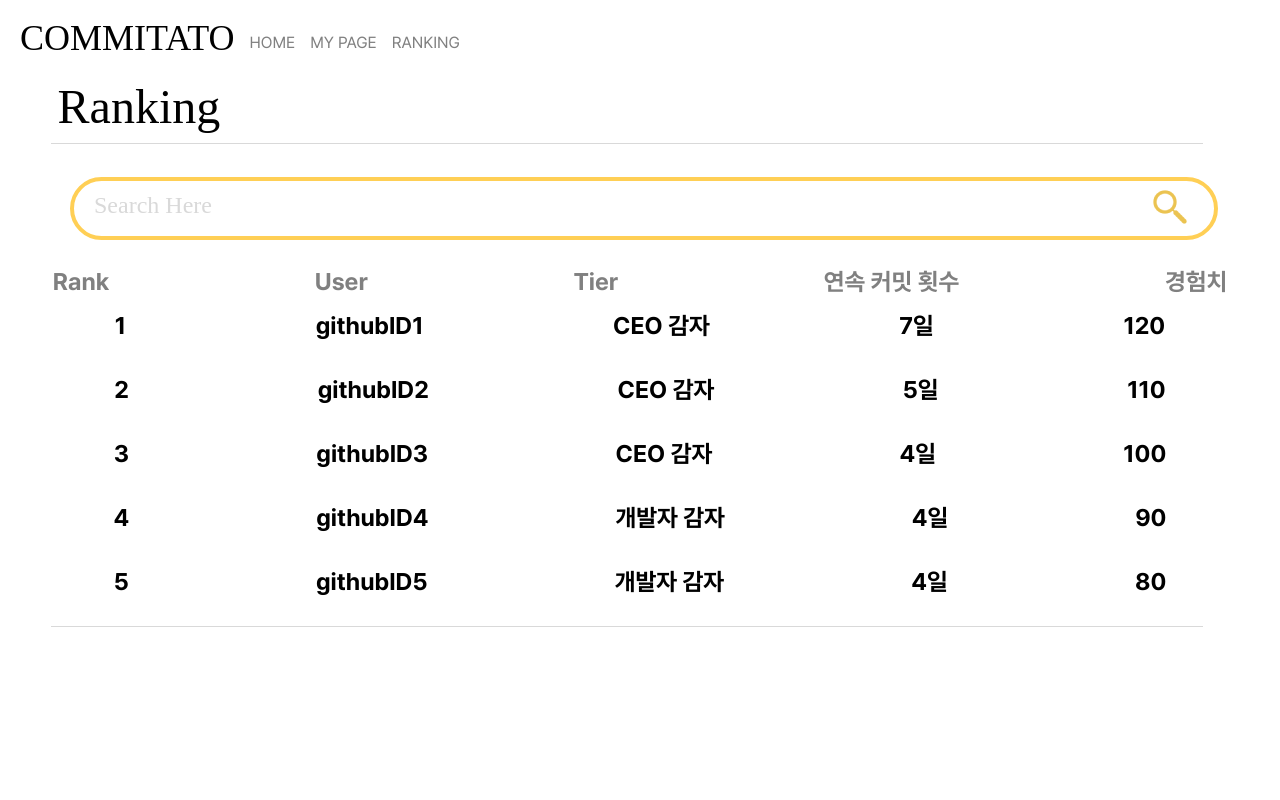
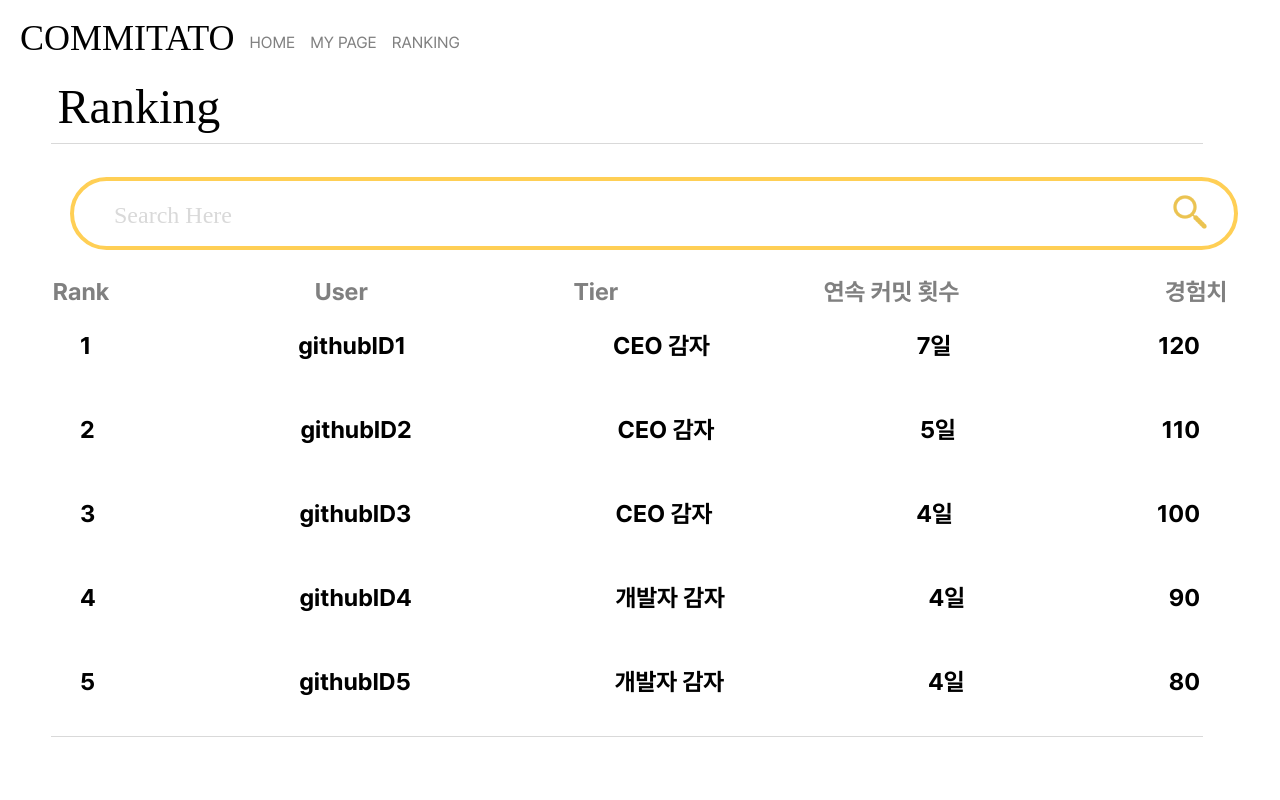
Before and after one commit to Leets-Official/commitato-FE, a React (Vite) app: page /ranking in a window 1280 px wide. Shown: the top 800 px of the page. Built offline with nearby package versions, Linux system fonts and the light colour scheme; a web font is replaced by a local one.

Commit message:
design:searchBar-placeholder 텍스트 및 돋보기 이미지 위치 조정

```diff
--- a/src/pages/RankingPage/RankingPage.jsx
+++ b/src/pages/RankingPage/RankingPage.jsx
@@ -52,17 +52,17 @@ const Input = styled.input`
     font-size: ${({ theme }) => theme.FONT_SIZE.medium};
     color: ${({ theme }) => theme.COLORS.gray[100]};
   }
+
   border: 4px solid ${({ theme }) => theme.COLORS.yellow[100]};
   border-radius: 49px;
   width: 100%;
-  padding: 20px;
+  padding: 30px 20px 20px 40px;
   margin: 30px 70px;
 `;
 
 const InputImg = styled.img`
   position: absolute;
   width: 40px;
-  top: 40px;
-  left: 1150px;
-  margin: 0;
+  top: 45px;
+  left: 1170px;
 `;
--- a/src/pages/RankingPage/components/RankingItem.jsx
+++ b/src/pages/RankingPage/components/RankingItem.jsx
@@ -17,8 +17,8 @@ export default RankingItem;
 const ItemDiv = styled.div`
   display: flex;
   flex-direction: row;
-  justify-content: space-around;
-  padding: 20px;
+  justify-content: space-between;
+  padding: 30px 80px;
   font-family: ${({ theme }) => theme.FONT_FAMILY.pretendard[300]};
   font-size: ${({ theme }) => theme.FONT_SIZE.medium};
 `;
--- a/src/pages/RankingPage/components/RankingList.jsx
+++ b/src/pages/RankingPage/components/RankingList.jsx
@@ -48,31 +48,32 @@ const rankingItems = [
 const RankingList = () => {
   return (
     <>
-      <ListDiv>
-        <p>Rank</p>
-        <p>User</p>
-        <p>Tier</p>
-        <p>연속 커밋 횟수</p>
-        <p>경험치</p>
-      </ListDiv>
+      <ListContainer>
+        <div>Rank</div>
+        <div>User</div>
+        <div>Tier</div>
+        <div>연속 커밋 횟수</div>
+        <div>경험치</div>
+      </ListContainer>
       <div>
         {rankingItems.map(item => {
           return <RankingItem key={item.id} {...item} />;
         })}
       </div>
+
       <StyledImg src={line} />
-      <RankingItem />
     </>
   );
 };
 
 export default RankingList;
 
-const ListDiv = styled.div`
+const ListContainer = styled.div`
   display: flex;
   flex-direction: row;
   justify-content: space-around;
   gap: 100px;
+
   font-family: ${({ theme }) => theme.FONT_FAMILY.pretendard[300]};
   font-size: ${({ theme }) => theme.FONT_SIZE.medium};
   color: ${({ theme }) => theme.COLORS.gray[200]};
```
